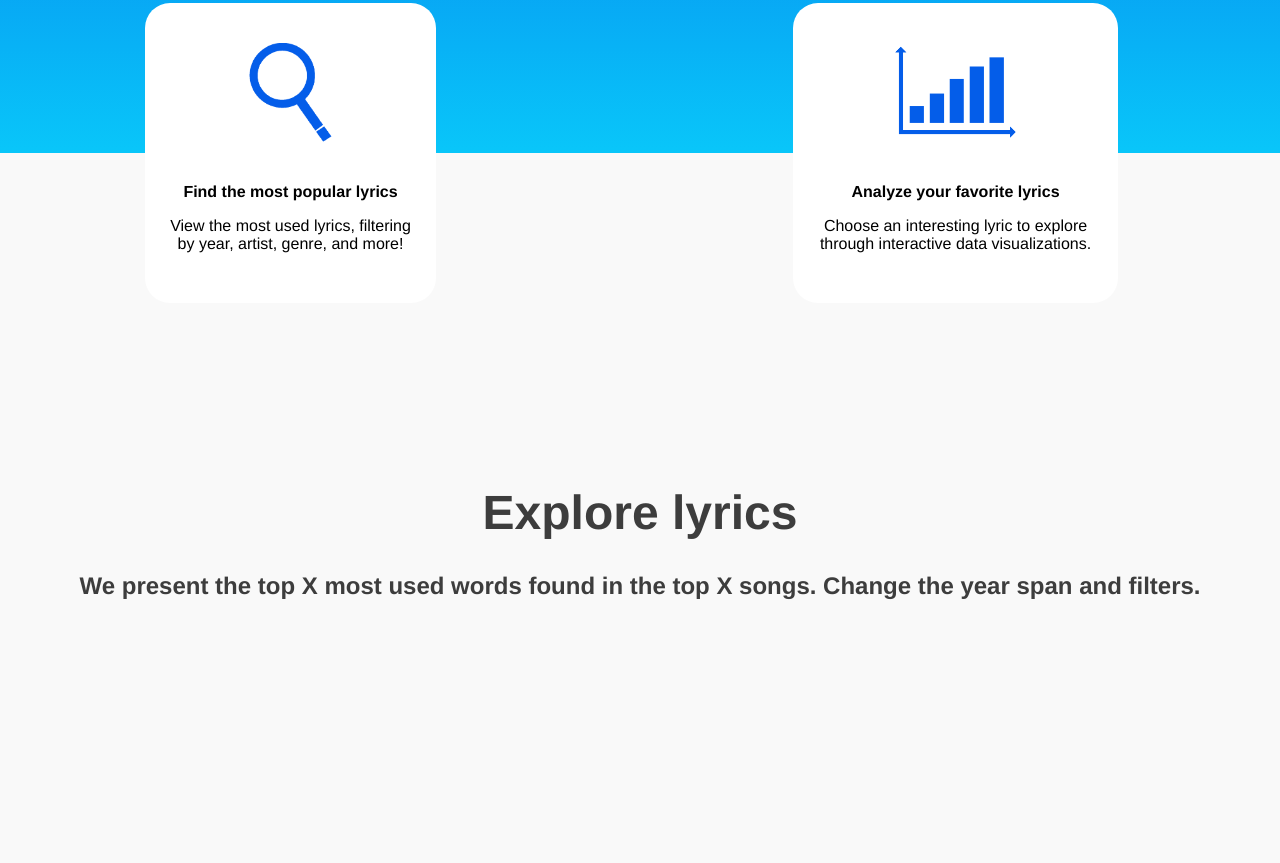
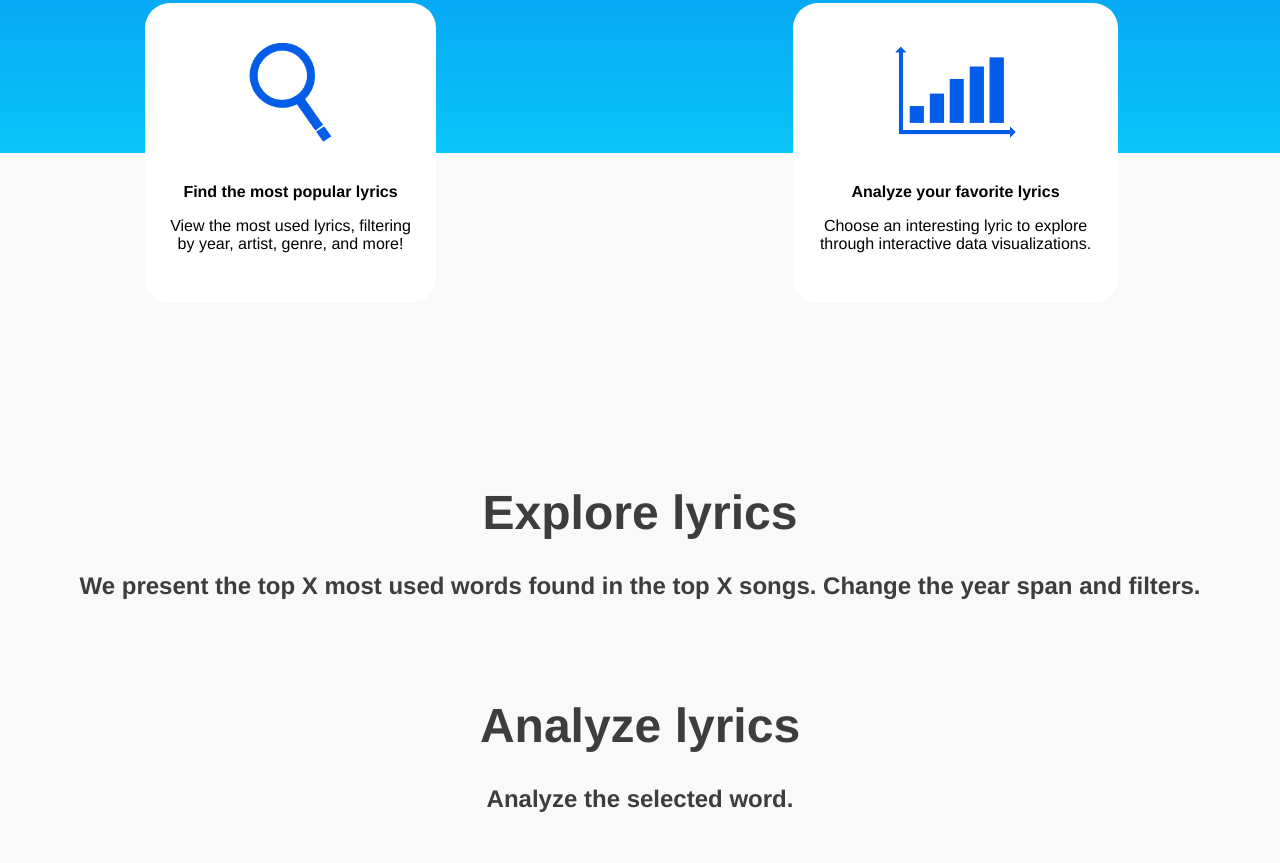
Before and after one commit to UW-CSE442-WI20/FP-music-vibez, a website: page src/index.html in a window 1280 px wide. Shown: the part 426-1289 px from the top of the page. Before the commit the page ends 1092 px from the top, so only its background shows below. Drawn offline with Linux system fonts and the light colour scheme.

Commit message:
set up grids for pages

```diff
--- a/src/index.html
+++ b/src/index.html
@@ -39,8 +39,16 @@
 			<div><p id="value-range"></p></div>
 	    	<div id="slider-range"></div>
     	</div>
-    	<div class="word-map-grid-item" id="word-map">
-    	</div>
+    	<div class="word-map-grid-item" id="word-map"></div>
+	</div>
+
+
+	<div class="analysis-grid-container">
+		<div class="analysis-grid-item header">
+			<h1 id="main-header">Analyze lyrics</h1>
+			<h2>Analyze the selected word.</h2>
+		</div>
+
 	</div>
 
 	<script src="./index.js"></script>
--- a/src/style.css
+++ b/src/style.css
@@ -60,6 +60,12 @@ h1
 	margin-bottom: 0px;
 }
 
+.analysis-grid-container
+{
+ 	display: grid;
+ 	grid-template-columns: auto auto;
+}
+
 .project-title
 {
 	margin-top: 0px;
```
